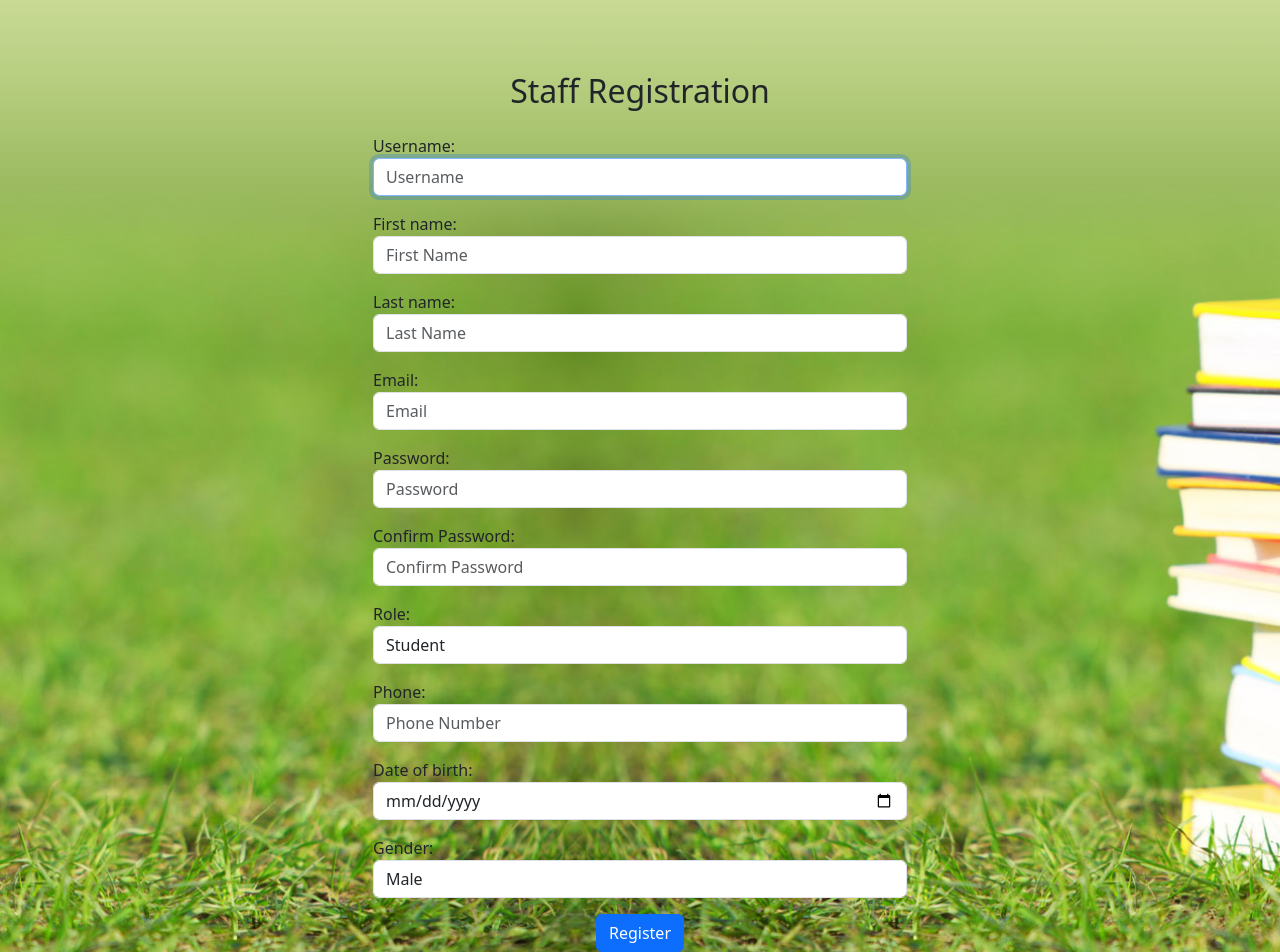
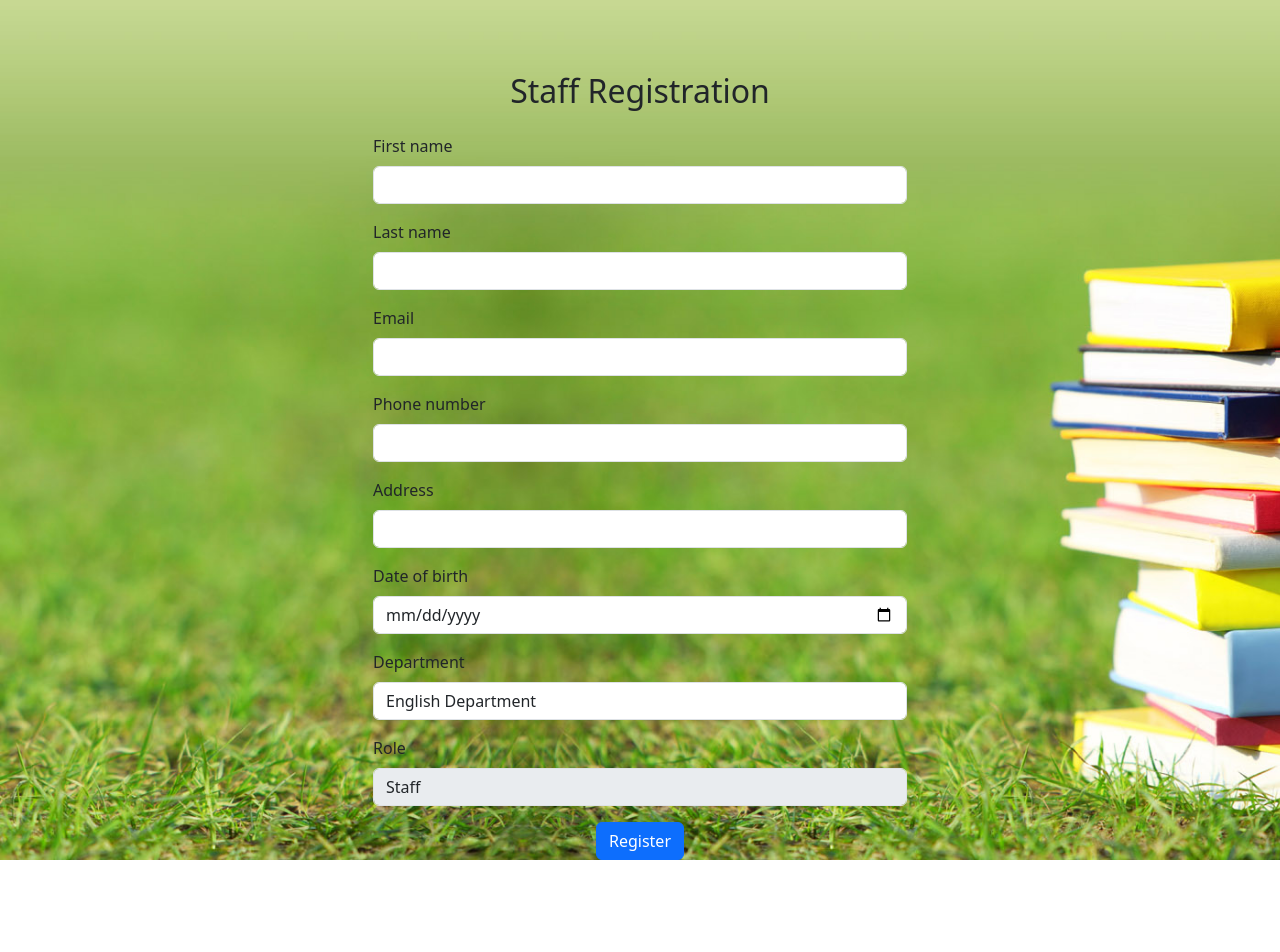
Before and after one commit to JamesMaxx/school_management_system, a Django app: template school_management_system/staff_management_app/templates/staff_management_app/staff_registration.html in a window 1280 px wide. Shown: the part 56-1008 px from the top of the page. After the commit the page ends 916 px from the top, so only its background shows below. Run offline with Django 4.2, Linux system fonts and the light colour scheme; the template is opened without the code that fills it: values that come from a table or form of the project are taken from there, others are empty; parts of the project's set-up code (start-up, migrations or seed data) failed here and were passed over.

Commit message:
corrected staff form, role and department fields.

```diff
--- a/school_management_system/staff_management_app/forms.py
+++ b/school_management_system/staff_management_app/forms.py
@@ -1,37 +1,79 @@
 from django import forms
-from .models import Staff, Qualification, Responsibility, StaffProfile
+from django.contrib.auth.forms import UserCreationForm
+from django.contrib.auth.models import User
+from .models import Staff, Department, Qualification, Responsibility
+
+class UserRegistrationForm(UserCreationForm):
+    email = forms.EmailField(required=True)
+
+    class Meta:
+        model = User
+        fields = ['username', 'email', 'password1', 'password2']
+        widgets = {
+            'username': forms.TextInput(attrs={'class': 'form-control'}),
+            'email': forms.EmailInput(attrs={'class': 'form-control'}),
+            'password1': forms.PasswordInput(attrs={'class': 'form-control'}),
+            'password2': forms.PasswordInput(attrs={'class': 'form-control'}),
+        }
 
 class StaffRegistrationForm(forms.ModelForm):
-    ROLE_CHOICES = [
-        ('staff', 'Staff'),
+    DEPARTMENT_CHOICES = [
+        ('English Department', 'English Department'),
+        ('Mathematics Department', 'Mathematics Department'),
+        ('Science Department', 'Science Department'),
+        ('Social Studies Department', 'Social Studies Department'),
+        ('Foreign Languages Department', 'Foreign Languages Department'),
+        ('Physical Education Department', 'Physical Education Department'),
+        ('Arts Department', 'Arts Department'),
+        ('Administration', 'Administration'),
+        ('Special Education Department', 'Special Education Department'),
+        ('Counseling Department', 'Counseling Department'),
     ]
 
-    role = forms.ChoiceField(choices=ROLE_CHOICES, initial='staff')
+    department = forms.ChoiceField(choices=DEPARTMENT_CHOICES, widget=forms.Select(attrs={'class': 'form-control'}), required=True, initial='English Department')
+
+    # Define choices for the role field
+    ROLE_CHOICES = [('staff', 'Staff')]
+
+    role = forms.ChoiceField(choices=ROLE_CHOICES, widget=forms.Select(attrs={'class': 'form-control'}), initial='staff', disabled=True)
+
+    def __init__(self, *args, **kwargs):
+        super().__init__(*args, **kwargs)
+        self.fields['role'].initial = 'staff'  # Set default role here
+        self.fields['role'].disabled = True   # Disable the role field so only 'staff' is displayed
 
     class Meta:
         model = Staff
-        fields = ['first_name', 'last_name', 'email', 'phone_number', 'address', 'date_of_birth', 'role']
+        fields = ['first_name', 'last_name', 'email', 'phone_number', 'address', 'date_of_birth', 'department', 'role']
         widgets = {
             'first_name': forms.TextInput(attrs={'class': 'form-control'}),
             'last_name': forms.TextInput(attrs={'class': 'form-control'}),
             'email': forms.EmailInput(attrs={'class': 'form-control'}),
             'phone_number': forms.TextInput(attrs={'class': 'form-control'}),
-            'address': forms.Textarea(attrs={'class': 'form-control', 'rows': 3}),
+            'address': forms.TextInput(attrs={'class': 'form-control'}),
             'date_of_birth': forms.DateInput(attrs={'type': 'date', 'class': 'form-control'}),
-            'role' :forms.ChoiceField(choices=[('student', 'Student')], widget=forms.Select(attrs={'class': 'form-control'}), initial='student')
+            'role': forms.Select(attrs={'class': 'form-control'}),
         }
 
-
-
+class DepartmentForm(forms.ModelForm):
+    class Meta:
+        model = Department
+        fields = ['name', 'description']
+        widgets = {
+            'name': forms.TextInput(attrs={'class': 'form-control'}),
+            'description': forms.Textarea(attrs={'class': 'form-control', 'rows': 5}),
+        }
 
 class QualificationForm(forms.ModelForm):
     class Meta:
         model = Qualification
-        fields = ['degree', 'institution', 'year_completed']
+        fields = ['staff', 'degree', 'institution', 'year_completed', 'upload_certificate']
         widgets = {
+            'staff': forms.HiddenInput(),
             'degree': forms.TextInput(attrs={'class': 'form-control'}),
             'institution': forms.TextInput(attrs={'class': 'form-control'}),
             'year_completed': forms.NumberInput(attrs={'class': 'form-control', 'min': 1900, 'max': 9999}),
+            'upload_certificate': forms.FileInput(attrs={'class': 'form-control-file'}),
         }
 
 class ResponsibilityForm(forms.ModelForm):
@@ -40,48 +82,9 @@ class ResponsibilityForm(forms.ModelForm):
         fields = ['title', 'description']
         widgets = {
             'title': forms.TextInput(attrs={'class': 'form-control'}),
-            'description': forms.Textarea(attrs={'class': 'form-control', 'rows': 3}),
+            'description': forms.Textarea(attrs={'class': 'form-control', 'rows': 5}),
         }
 
-
-class StaffForm(forms.ModelForm):
-    email = forms.EmailField(
-        required=True,
-        widget=forms.EmailInput(attrs={'class': 'form-control', 'placeholder': 'Email'})
-    )
-
-    class Meta:
-        model = Staff
-        fields = ['first_name', 'last_name', 'email', 'phone_number', 'address', 'date_of_birth', 'role']
-        widgets = {
-            'first_name': forms.TextInput(attrs={'class': 'form-control'}),
-            'last_name': forms.TextInput(attrs={'class': 'form-control'}),
-            'email': forms.EmailInput(attrs={'class': 'form-control'}),
-            'phone_number': forms.TextInput(attrs={'class': 'form-control'}),
-            'address': forms.Textarea(attrs={'class': 'form-control', 'rows': 3}),
-            'date_of_birth': forms.DateInput(attrs={'type': 'date', 'class': 'form-control'}),
-            'role' :forms.ChoiceField(choices=[('staff', 'Staff')], widget=forms.Select(attrs={'class': 'form-control'}), initial='staff')
-        }
-
-    def save(self, commit=True):
-        user = super().save(commit=False)
-        user.email = self.cleaned_data['email']
-        if commit:
-            user.save()
-            self.save_staff(user)
-        return user
-
-    def save_staff(self, user):
-        staff = Staff.objects.create(
-            user=user,
-            first_name=self.cleaned_data['first_name'],
-            last_name=self.cleaned_data['last_name'],
-            phone=self.cleaned_data['phone'],
-            date_of_birth=self.cleaned_data['date_of_birth'],
-            gender=self.cleaned_data['gender'],
-            address="",  # Add the actual address if available
-            email=user.email,
-            active=True,
-            profile_picture=None  # Handle file upload if needed
-        )
-        return staff
+class StaffSearchForm(forms.Form):
+    search_query = forms.CharField(required=False, label='Search', widget=forms.TextInput(attrs={'class': 'form-control', 'placeholder': 'Search by name or email'}))
+    department = forms.ModelChoiceField(queryset=Department.objects.all(), required=False, empty_label="All Departments", widget=forms.Select(attrs={'class': 'form-control'}))
--- a/school_management_system/staff_management_app/models.py
+++ b/school_management_system/staff_management_app/models.py
@@ -21,14 +21,14 @@ class Staff(models.Model):
     profile_picture = models.ImageField(upload_to='staff/profile_pics/', blank=True, null=True)
     responsibilities = models.ManyToManyField('Responsibility', blank=True, related_name='staff_members')
     qualifications = models.ManyToManyField('Qualification', blank=True, related_name='staff_members')
-    department = models.ForeignKey(Department, on_delete=models.CASCADE, related_name='staff_members')
-    role = models.CharField(max_length=100)
+    departments = models.ManyToManyField(Department, related_name='staff_members')  # Changed to ManyToManyField
+    role = models.TextField(default='staff')
 
     def __str__(self):
         return f"{self.first_name} {self.last_name}"
 
 class Qualification(models.Model):
-    staff = models.ForeignKey(Staff, on_delete=models.CASCADE, related_name='staff_qualifications')
+    staff = models.ForeignKey(Staff, on_delete=models.CASCADE, related_name='staff_qualifications', default=None)
     degree = models.CharField(max_length=100)
     institution = models.CharField(max_length=100)
     year_completed = models.IntegerField(null=True, blank=True)
@@ -40,11 +40,10 @@ class Qualification(models.Model):
 class Responsibility(models.Model):
     title = models.CharField(max_length=100)
     description = models.TextField()
-    staff = models.ForeignKey(Staff, on_delete=models.CASCADE, related_name='staff_responsibilities')
+    staff = models.ForeignKey(Staff, on_delete=models.CASCADE, related_name='staff_responsibilities', default=None)
 
     def __str__(self):
         return self.title
-
 
 class StaffProfile(models.Model):
     staff = models.OneToOneField(Staff, on_delete=models.CASCADE, related_name='profile')
--- a/school_management_system/staff_management_app/templates/staff_management_app/staff_registration.html
+++ b/school_management_system/staff_management_app/templates/staff_management_app/staff_registration.html
@@ -1,6 +1,5 @@
+<!-- school_management_system\staff_management_app\templates\staff_management_app\staff_registration.html -->
 {% extends 'events_management/base.html' %}
-
-{% block title %}Staff Registration{% endblock %}
 
 {% block content %}
 <div class="container mt-5">
@@ -11,8 +10,20 @@
                 {% csrf_token %}
                 {% for field in form %}
                 <div class="mb-3">
-                            {{ field.label_tag }}
+                    <label for="{{ field.id_for_label }}" class="form-label">{{ field.label }}</label>
+                    {% if field.name == 'department' %}
                         {{ field }}
+                    {% elif field.name == 'role' %}
+                        {% if not field.value %}
+                            <select name="{{ field.name }}" class="form-control">
+                                <option value="staff" selected>Staff</option>
+                            </select>
+                        {% else %}
+                            {{ field }}
+                        {% endif %}
+                    {% else %}
+                        {{ field }}
+                    {% endif %}
                     {% if field.help_text %}
                         <div class="form-text">{{ field.help_text }}</div>
                     {% endif %}
```
Also changed, not shown: school_management_system/db.sqlite3, school_management_system/staff_management_app/migrations/0003_remove_qualification_staff_and_more.py (added), school_management_system/staff_management_app/migrations/0004_remove_staff_department_qualification_staff_and_more.py (added). Lines whose indentation alone changed are shown as unchanged.
